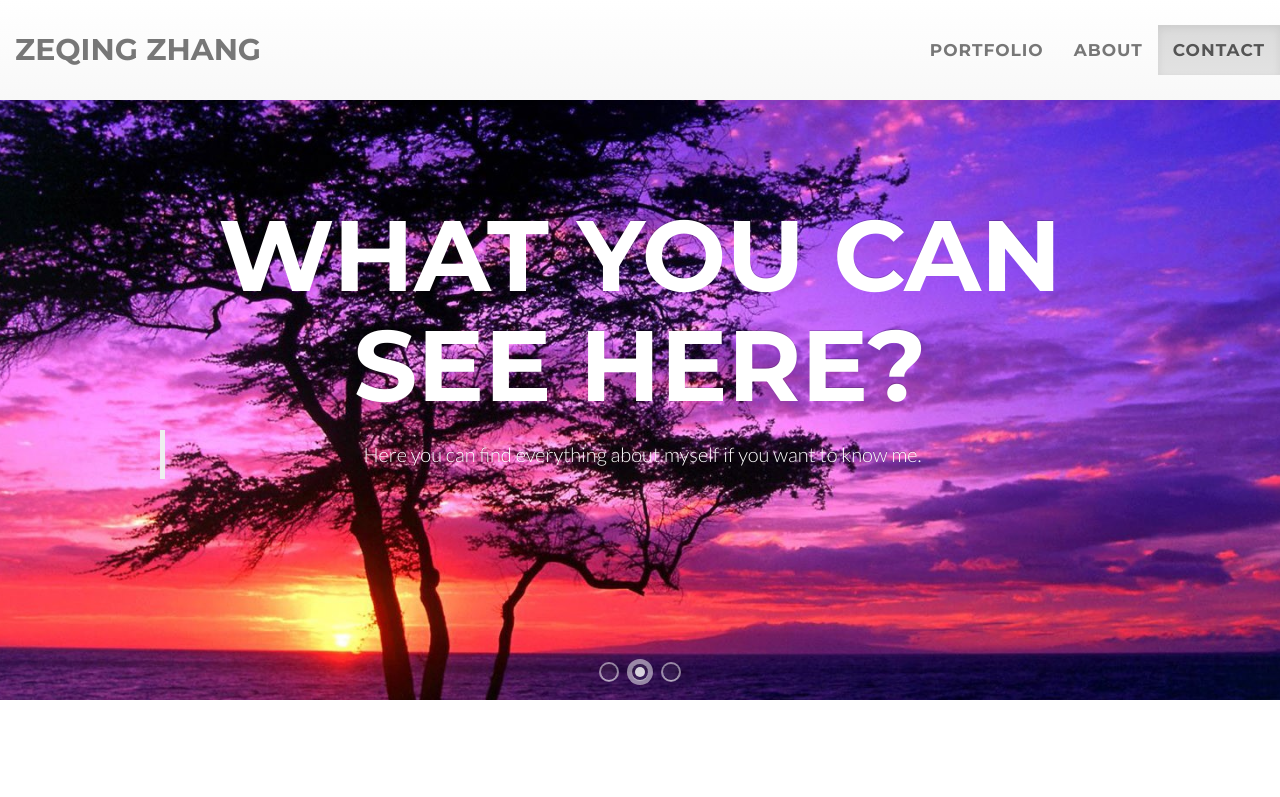
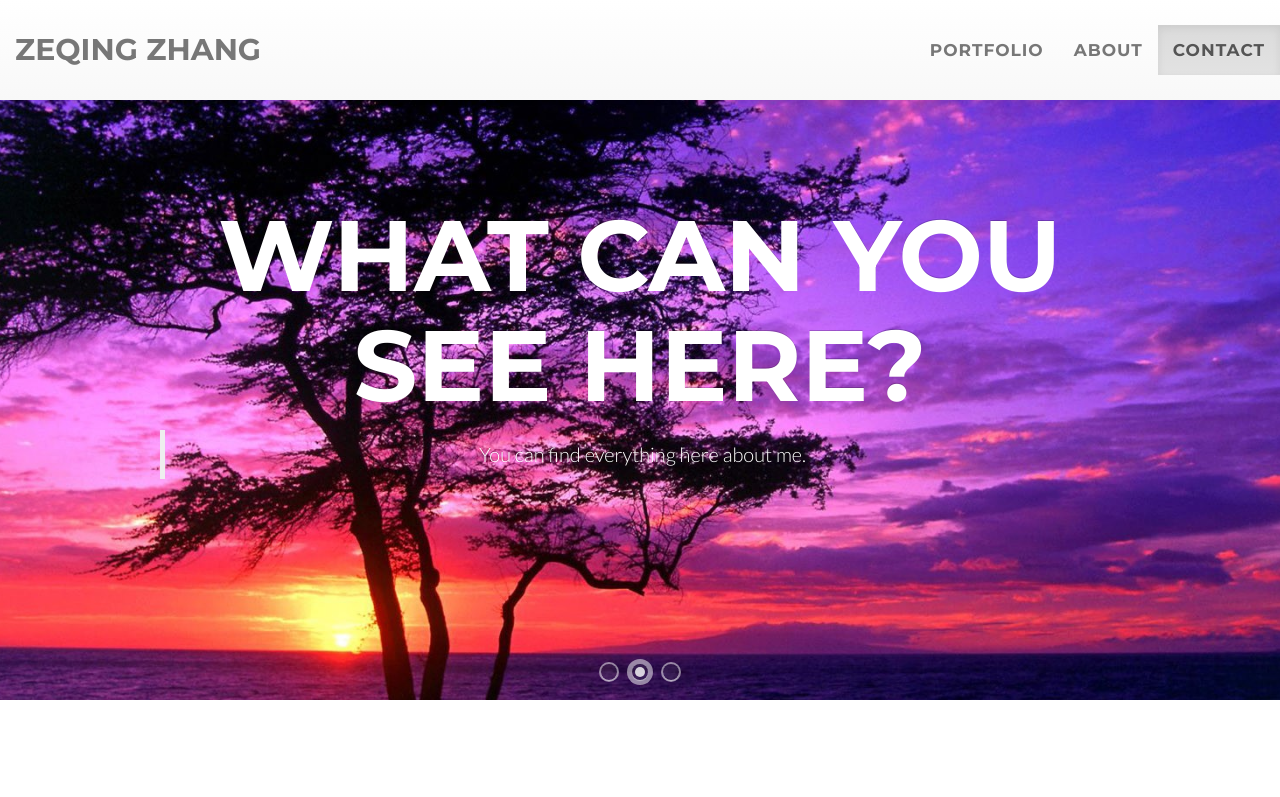
Before and after one commit to hero919/personalWebpage, a website: page public/index.html in a window 1280 px wide. Shown: the top 797 px of the page. Drawn offline with nearby package versions, Linux system fonts and the light colour scheme; some packages are replaced by stand-ins of ours.

```diff
--- a/public/index.html
+++ b/public/index.html
@@ -138,8 +138,8 @@
                 <div class="sl-slide" data-orientation="vertical" data-slice1-rotation="10" data-slice2-rotation="-15" data-slice1-scale="1.5" data-slice2-scale="1.5">
                     <div class="sl-slide-inner">
                         <div class="bg-img bg-img-2"></div>
-                        <h2>What you can see here?</h2>
-                        <blockquote><p>Here you can find everything about myself if you want to know me. </p></blockquote>
+                        <h2>What can you see here?</h2>
+                        <blockquote><p>You can find everything here about me.  </p></blockquote>
                     </div>
                 </div>
 
```
Also changed, not shown: public/img/zeqing02.jpg.
